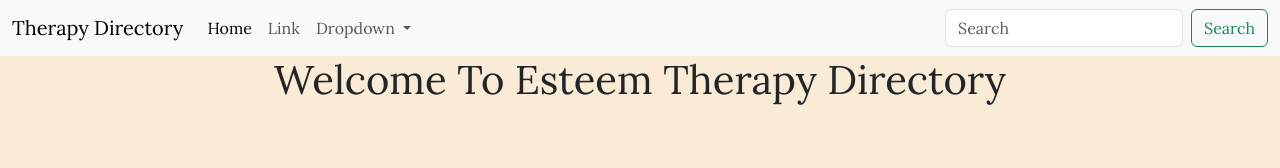
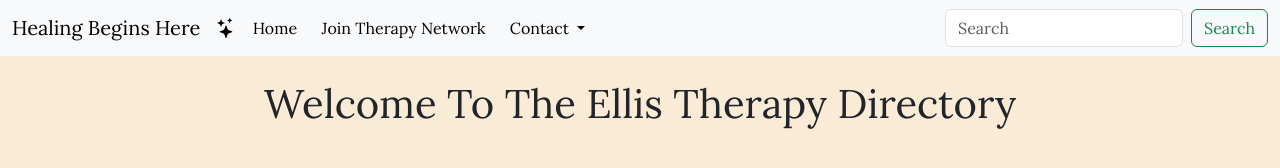
Before and after one commit to sensational11/TherapyProject, a plain HTML site: page public/index.html in a window 1280 px wide. Drawn offline with nearby package versions, Linux system fonts and the light colour scheme.

Commit message:
update navbar and add icon

```diff
--- a/public/index.html
+++ b/public/index.html
@@ -30,7 +30,8 @@
 
     <nav class="navbar navbar-expand-lg bg-body-tertiary">
       <div class="container-fluid">
-        <a class="navbar-brand" href="#">Therapy Directory</a>
+        <a class="navbar-brand" href="#">Healing Begins Here</a>
+        <img src="/assets/stars.svg" alt="Logo" width="20" height="20" class="d-inline-block align-text-top">
         <button
           class="navbar-toggler"
           type="button"
@@ -44,28 +45,30 @@
         </button>
         <div class="collapse navbar-collapse" id="navbarSupportedContent">
           <ul class="navbar-nav me-auto mb-2 mb-lg-0">
+
             <li class="nav-item">
-              <a class="nav-link active" aria-current="page" href="#">Home</a>
+
+              <a class="nav-link active" aria-current="page" href="#"> &nbsp Home</a>
             </li>
             <li class="nav-item">
-              <a class="nav-link" href="#">Link</a>
+              <a class="nav-link active" href="#">&nbsp Join Therapy Network</a>
             </li>
             <li class="nav-item dropdown">
               <a
-                class="nav-link dropdown-toggle"
+                class="nav-link dropdown-toggle active"
                 href="#"
                 role="button"
                 data-bs-toggle="dropdown"
                 aria-expanded="false"
               >
-                Dropdown
+              &nbsp Contact
               </a>
               <ul class="dropdown-menu">
-                <li><a class="dropdown-item" href="#">Action</a></li>
-                <li><a class="dropdown-item" href="#">Another action</a></li>
+                <li><a class="dropdown-item" href="#">On Site Therapy</a></li>
+                <li><a class="dropdown-item" href="#">Virtual Therapy</a></li>
                 <li><hr class="dropdown-divider" /></li>
                 <li>
-                  <a class="dropdown-item" href="#">Something else here</a>
+                  <a class="dropdown-item" href="#">Questions</a>
                 </li>
               </ul>
             </li>
@@ -82,14 +85,21 @@
             </button>
           </form>
         </div>
+
       </div>
     </nav>
-    <h1>Welcome To Esteem Therapy Directory</h1>
+
+    <br>
+    <h1>Welcome To The Ellis Therapy Directory</h1>
+
 
     <script
       src="https://cdn.jsdelivr.net/npm/bootstrap@5.3.0-alpha1/dist/js/bootstrap.bundle.min.js"
       integrity="sha384-w76AqPfDkMBDXo30jS1Sgez6pr3x5MlQ1ZAGC+nuZB+EYdgRZgiwxhTBTkF7CXvN"
       crossorigin="anonymous"
     ></script>
+    <footer>
+
+    </footer>
   </body>
 </html>
```
Also changed, not shown: assets/peace.svg (added), assets/stars.svg (added), assets/sun-fill.svg (added).
